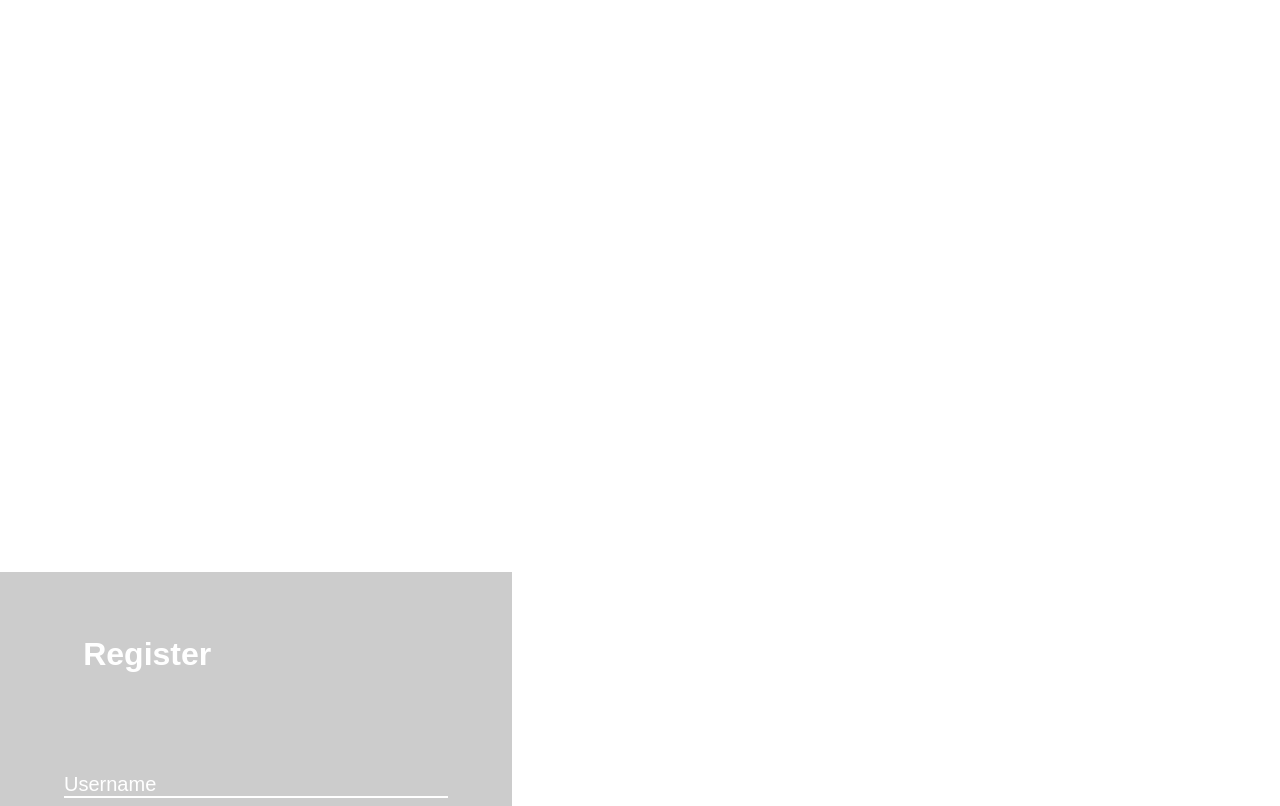
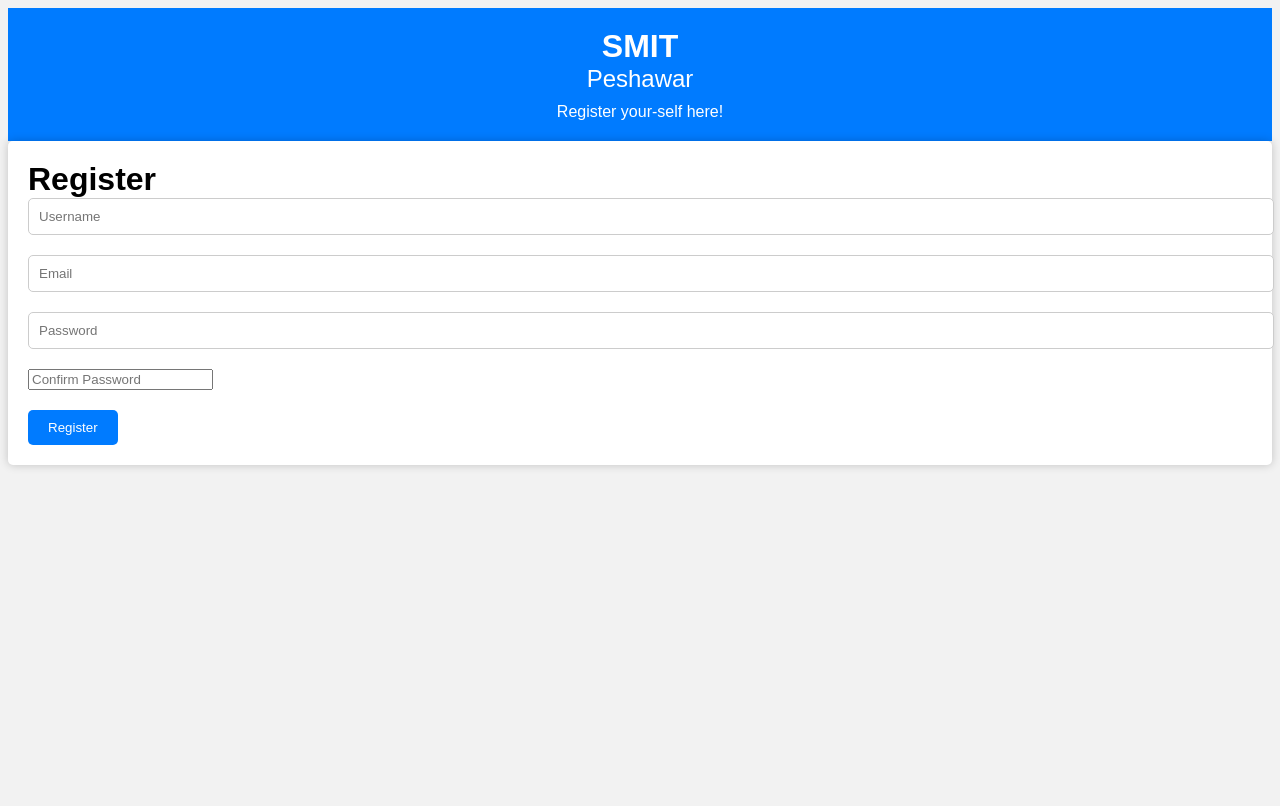
Before and after one commit to Hasnain-Siraj/multipages, a plain HTML site: page form.html in a window 1280 px wide. Shown: the top 806 px of the page. Drawn offline with Linux system fonts and the light colour scheme.

Commit message:
multipages

```diff
--- a/form.html
+++ b/form.html
@@ -5,121 +5,66 @@
     <meta name="viewport" content="width=device-width, initial-scale=1.0">
     <title>SMIT Registration</title>
     <style>
-        *{
-        margin: 0;
-        padding: 0;
-        box-sizing: border-box;
+         body {
+            font-family: Arial, sans-serif;
+            background-color: #f2f2f2;
         }
-       body{
-        width: 100%;
-        height: 100%;
-        background-image: url(mountain.jpeg);
-        backdrop-filter: blur(2px);
-        font-family: "Poppins", sans-serif;
-        display: flex;
-        flex-direction: column;
-        justify-content: center;
-       }
-       .cotainer{
-        width: 80%;
-        display: flex;
-        margin: 0px auto;
-       }
-       .container_1{
-        width: 65%;
-        margin: 0 auto;
-        background-image: url(mountain.jpeg);
-        background-position: 0% 0%;
-        padding: 6rem 4rem;
-        color: white;
+
+        .container {
+            text-align: center;
         }
-        .container_1 h1 {
-        padding-bottom: 35%;
-        font-family: "Poppins",sans-serif;
-        font-family: "Vina Sans", cursive;
-        font-size: 50px;
+
+        .container_1 {
+            background-color: #007bff;
+            color: #fff;
+            padding: 20px;
         }
-        .container_1 .title {
-        font-size: 50px;
+
+        .container_2 {
+            background-color: #fff;
+            border-radius: 5px;
+            box-shadow: 0 0 10px rgba(0, 0, 0, 0.2);
+            padding: 20px;
         }
-        .container_2 {
-        width: 40%;
-        background-color: rgba(0,0,0,0.2);
-        padding: 4rem;
-        color: white;
-        display: flex;
-        flex-direction: column;
-        justify-content: center;
+
+        h1 {
+            margin: 0;
         }
-        .container_2 h1 {
-        margin-bottom: 100px;
-        padding-left: 5%;
+
+        .title {
+            font-size: 24px;
         }
+
+        .context {
+            font-size: 16px;
+            margin-top: 10px;
+        }
+
         .form_control {
-        width: 100%;
-        position: relative;
-        margin-bottom: 50px;
-        font-size: 20px;
+            margin-bottom: 20px;
         }
-        .form_control input {
-        background-color: rgba(0,0,0,0);
-        width: 100%;
-        border: none;
-        outline: none;
-        border-bottom: 2px solid rgb(255,255,255);
-        font-size: 20px;
+
+        input[type="text"],
+        input[type="email"],
+        input[type="password"] {
+            width: 100%;
+            padding: 10px;
+            border: 1px solid #ccc;
+            border-radius: 5px;
         }
-        .form_control input::placeholder {
-            color: white;
+
+        button[type="submit"] {
+            background-color: #007bff;
+            color: #fff;
+            padding: 10px 20px;
+            border: none;
+            border-radius: 5px;
+            cursor: pointer;
         }
-        .form_control span {
-        width: 0%;
-        border-bottom: 2px solid rgb(245,180,0);
-        position: absolute;
-        left: 0%;
-        top: 27px;
-        transition: 0.3s;
-        position: absolute;
-        }
-        .form_control input:focus ~ span {
-            width: 100%;
-        }
-        .form_control small {
-        position: absolute;
-        left: 0;
-        top: 30px;
-        }
-        .container_2 button {
-         width: 100%;
-         height: 40px;
-         border-radius: 20px;
-        border: none;
-        outline: none;
-        background-color: rgb(54,76,199);
-        cursor: pointer;
-        margin-bottom: 20px;
-        color: white;
-        font-size: 20px;
-        }
-        .container_2 a {
-        text-decoration: none;
-        color: blueviolet;
-        }
-        .container_2 .content {
-        text-align: center;
-        margin: 50px 0px;
-        }
-        .container_2 .content a:hover {
-            text-decoration: underline;
-        }
-        .container_2 button:hover {
-            background-color: rgb(0,24,158);
-        }
-        .form_control.error small {
-            color: red;
-        }
-        .form_control.error input {
-            border-bottom:  2px solid red;
+
+        a {
+            text-decoration: none;
+            color: #fff;
         }
     </style>
 </head>
```
